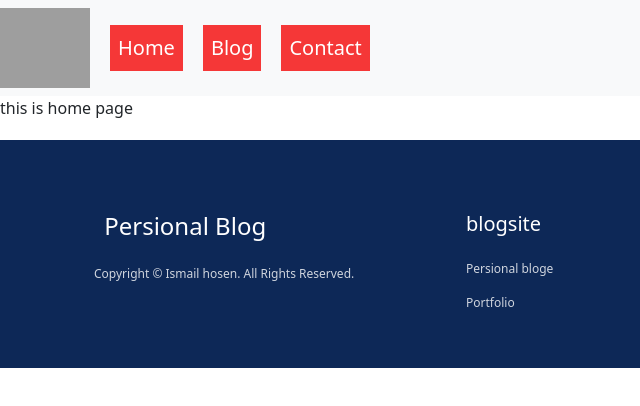
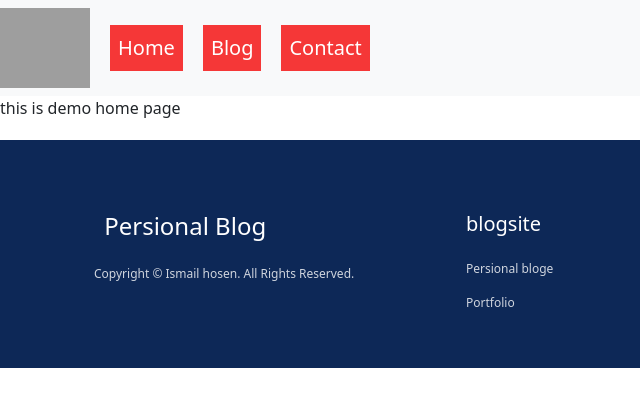
Before and after one commit to ismailw53/ostad-css-ass-2, a plain HTML site: page home.html in a window 1280 px wide. Shown: the full height of the page, 0-640 px from the left. Drawn offline with nearby package versions, Linux system fonts and the light colour scheme; grey boxes are pictures that could not be loaded.

Commit message:
Update home.html

```diff
--- a/home.html
+++ b/home.html
@@ -1,6 +1,5 @@
 <!DOCTYPE html>
 <html lang="en">
-
 <head>
   <meta charset="UTF-8">
   <meta http-equiv="X-UA-Compatible" content="IE=edge">
@@ -9,7 +8,6 @@
   <link rel="stylesheet" href="Assets/style.css">
   <title>Persional-Blog</title>
 </head>
-
 <body>
   <nav class=" navbar navbar-expand-lg navbar-light bg-light">
     <img style="height: 80px; width: 90px;" src="Assets/img/logo.jpeg" alt="">
@@ -28,21 +26,17 @@
     </div>
   </nav>
 
-   this is home page
+   this is demo home page
 
   <footer class="text-center footer text-center">
     <div class="container p-4">
-
       <div class="row  text-md-start mt-5">
-
         <!--Logo Start-->
         <div class="col-md-4 ">
           <h4 class="pb-3"><span class="Analyst">Persional Blog </span></h4>
-
           <p class="copy-right"> Copyright © Ismail hosen. All Rights Reserved.</p>
         </div>
         <!--Logo end-->
-
         <!--Solutions Start-->
         <div class="col-md-3">
           <h5 class="pb-3">blogsite </h5>
@@ -53,7 +47,6 @@
         </div>
         <!--Solutions end-->
 
-
         <!--Quick links Start-->
         <div class="col-md-3 ">
           <h5 class="pb-3">Persional bloge</h5>
@@ -63,7 +56,6 @@
           </ul>
         </div>
         <!--QUick links end-->
-
         <!--Other Start-->
         <div class="col-md-2 ">
           <h5 class="pb-3"> Other </h5>
@@ -74,7 +66,6 @@
         </div>
         <!--Other end-->
       </div>
-
     </div>
   </footer>
 </body>
```
